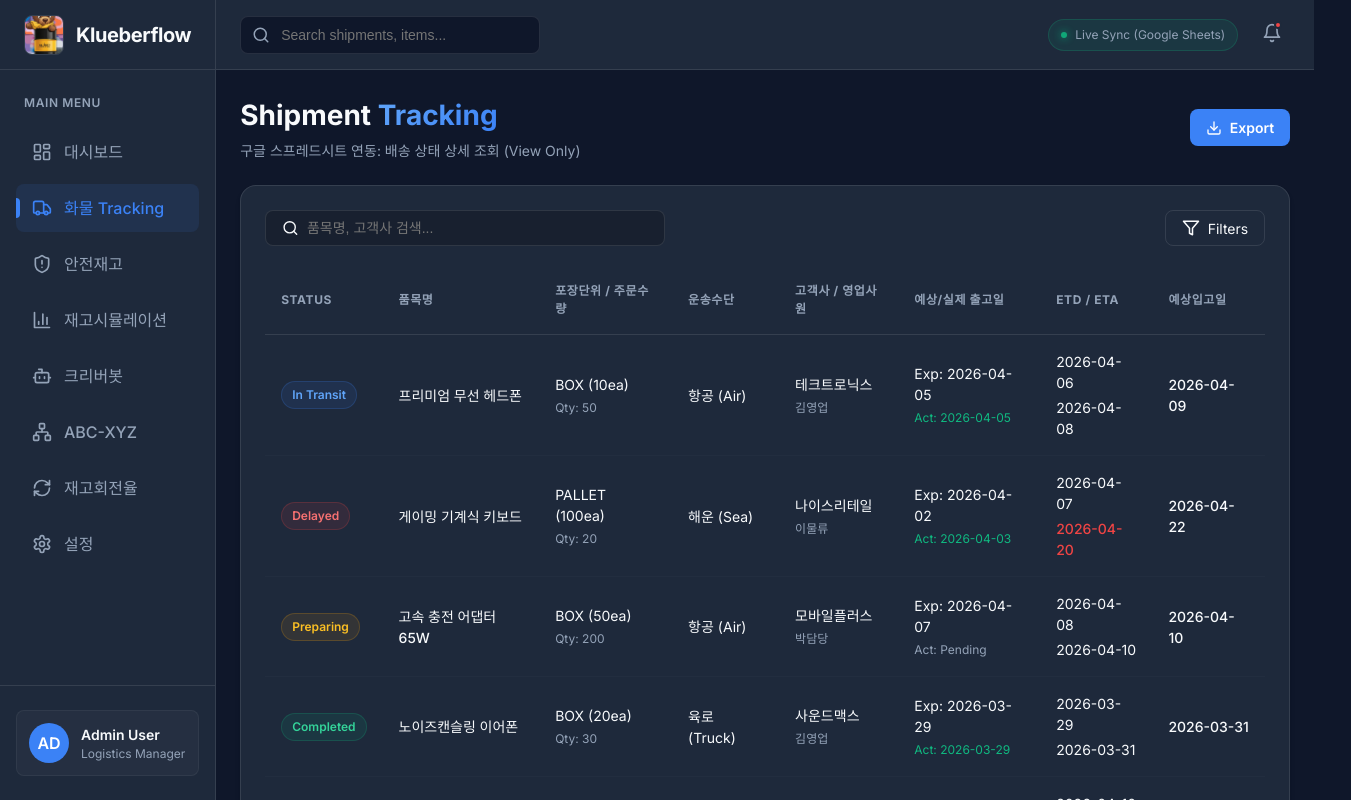
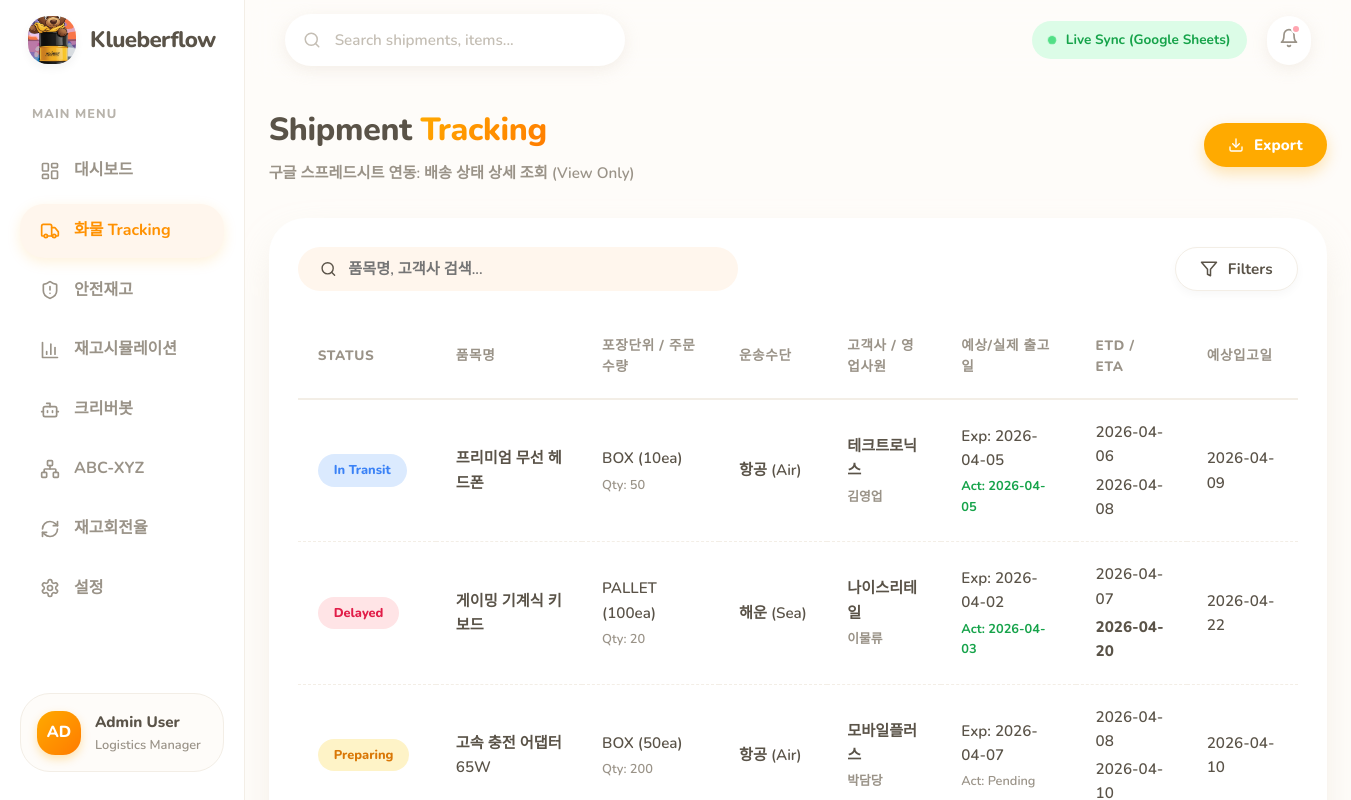
Before and after one commit to test080708070807/klueberflow, a React (Vite) app: page /track in a window 1280 px wide. Shown: the top 800 px of the page, 1351 px wide, since content can reach past the window. Built offline with nearby package versions, Linux system fonts and the light colour scheme.

Commit message:
Add files via upload

```diff
--- a/src/components/Header.css
+++ b/src/components/Header.css
@@ -1,11 +1,11 @@
 .header {
   height: var(--header-height);
-  background-color: var(--bg-secondary);
-  border-bottom: 1px solid var(--border-color);
+  background-color: rgba(254, 252, 249, 0.85); /* 투명한 느낌 */
+  backdrop-filter: blur(12px);
   display: flex;
   align-items: center;
   justify-content: space-between;
-  padding: 0 24px;
+  padding: 0 40px;
   position: sticky;
   top: 0;
   z-index: 30;
@@ -14,7 +14,7 @@
 .header-left, .header-right {
   display: flex;
   align-items: center;
-  gap: 16px;
+  gap: 20px;
 }
 
 .menu-btn {
@@ -22,107 +22,106 @@
   background: none;
   border: none;
   color: var(--text-primary);
-  padding: 8px;
-  border-radius: 8px;
-}
-
-.menu-btn:hover {
-  background-color: rgba(255, 255, 255, 0.05);
+  padding: 10px;
+  border-radius: 16px;
+  background-color: white;
+  box-shadow: 0 2px 10px rgba(0,0,0,0.05);
 }
 
 .search-bar {
   position: relative;
-  width: 300px;
+  width: 340px;
 }
 
 .search-icon {
   position: absolute;
-  left: 12px;
+  left: 18px;
   top: 50%;
   transform: translateY(-50%);
-  color: var(--text-secondary);
+  color: #c4beb4;
 }
 
 .search-bar input {
   width: 100%;
-  background-color: var(--bg-color);
-  border: 1px solid var(--border-color);
+  background-color: white;
+  border: 2px solid transparent;
   color: var(--text-primary);
-  padding: 10px 16px 10px 40px;
-  border-radius: 8px;
-  font-size: 0.875rem;
-  transition: all 0.2s;
+  padding: 14px 20px 14px 48px;
+  border-radius: 999px; /* 완전 둥글게 */
+  font-size: 0.95rem;
+  font-weight: 600;
+  font-family: inherit;
+  transition: all 0.3s cubic-bezier(0.34, 1.56, 0.64, 1);
+  box-shadow: 0 4px 15px rgba(220, 205, 185, 0.3);
 }
 
 .search-bar input:focus {
   outline: none;
   border-color: var(--accent-color);
-  box-shadow: 0 0 0 3px rgba(59, 130, 246, 0.2);
+  box-shadow: 0 8px 25px rgba(255, 170, 0, 0.2);
+  transform: translateY(-2px);
+}
+
+.search-bar input::placeholder {
+  color: #c4beb4;
 }
 
 .last-sync {
   display: flex;
   align-items: center;
-  gap: 8px;
-  font-size: 0.75rem;
-  color: var(--text-secondary);
-  background-color: rgba(16, 185, 129, 0.1);
-  padding: 6px 12px;
-  border-radius: 20px;
-  border: 1px solid rgba(16, 185, 129, 0.2);
+  gap: 10px;
+  font-size: 0.85rem;
+  font-weight: 700;
+  color: #16a34a;
+  background-color: #dcfce7;
+  padding: 8px 16px;
+  border-radius: 99px;
 }
 
 .sync-dot {
-  width: 6px;
-  height: 6px;
+  width: 8px;
+  height: 8px;
   background-color: var(--success);
   border-radius: 50%;
-  box-shadow: 0 0 8px var(--success);
-  animation: pulse 2s infinite;
+  animation: pulseLight 2s infinite;
 }
 
-@keyframes pulse {
-  0% { opacity: 1; }
-  50% { opacity: 0.4; }
-  100% { opacity: 1; }
+@keyframes pulseLight {
+  0% { transform: scale(1); opacity: 1; }
+  50% { transform: scale(1.4); opacity: 0.5; }
+  100% { transform: scale(1); opacity: 1; }
 }
 
 .icon-btn {
-  background: none;
+  background: white;
   border: none;
   color: var(--text-secondary);
   position: relative;
-  padding: 8px;
-  border-radius: 8px;
-  transition: background-color 0.2s;
+  padding: 12px;
+  border-radius: 99px;
+  box-shadow: 0 4px 15px rgba(220, 205, 185, 0.3);
+  transition: all 0.3s cubic-bezier(0.34, 1.56, 0.64, 1);
 }
 
 .icon-btn:hover {
-  background-color: rgba(255, 255, 255, 0.05);
-  color: var(--text-primary);
+  color: var(--accent-color);
+  transform: translateY(-3px);
+  box-shadow: 0 8px 20px rgba(220, 205, 185, 0.5);
 }
 
 .notification-badge {
   position: absolute;
-  top: 6px;
-  right: 8px;
-  width: 8px;
-  height: 8px;
+  top: 8px;
+  right: 10px;
+  width: 10px;
+  height: 10px;
   background-color: var(--danger);
   border-radius: 50%;
-  border: 2px solid var(--bg-secondary);
+  border: 2px solid white;
 }
 
 @media (max-width: 768px) {
-  .menu-btn {
-    display: block;
-  }
-
-  .search-bar {
-    display: none;
-  }
-
-  .header {
-    padding: 0 16px;
-  }
+  .menu-btn { display: block; }
+  .search-bar { display: none; }
+  .header { padding: 0 20px; }
 }
--- a/src/components/Sidebar.css
+++ b/src/components/Sidebar.css
@@ -16,30 +16,29 @@
   display: flex;
   align-items: center;
   justify-content: space-between;
-  padding: 0 24px;
-  border-bottom: 1px solid var(--border-color);
+  padding: 0 28px;
 }
 
 .logo {
   display: flex;
   align-items: center;
-  gap: 12px;
+  gap: 14px;
   cursor: pointer;
   text-decoration: none;
 }
 
 .logo-img {
-  width: 40px;
-  height: 40px;
-  border-radius: 8px;
+  width: 48px;
+  height: 48px;
+  border-radius: 20px;
   object-fit: cover;
-  border: 1px solid var(--border-color);
+  box-shadow: 0 4px 10px rgba(0,0,0,0.05);
 }
 
 .logo h2 {
-  font-size: 1.25rem;
-  letter-spacing: -0.02em;
-  font-weight: 700;
+  font-size: 1.4rem;
+  letter-spacing: -0.03em;
+  font-weight: 800;
   color: var(--text-primary);
 }
 
@@ -51,120 +50,94 @@
 }
 
 .sidebar-nav {
-  padding: 24px 16px;
+  padding: 24px 20px;
   flex: 1;
 }
 
 .nav-label {
-  font-size: 0.75rem;
-  font-weight: 600;
+  font-size: 0.8rem;
+  font-weight: 800;
   color: var(--text-secondary);
-  margin-bottom: 16px;
-  padding-left: 8px;
-  letter-spacing: 0.05em;
+  margin-bottom: 20px;
+  padding-left: 12px;
+  letter-spacing: 0.08em;
+  opacity: 0.7;
 }
 
 .nav-link {
   display: flex;
   align-items: center;
-  gap: 12px;
-  padding: 12px 16px;
-  border-radius: 8px;
+  gap: 14px;
+  padding: 14px 20px;
+  border-radius: 24px; /* 완전 둥글게 */
   color: var(--text-secondary);
-  font-weight: 500;
-  transition: all 0.2s;
-  margin-bottom: 8px;
+  font-weight: 700;
+  transition: all 0.2s cubic-bezier(0.34, 1.56, 0.64, 1);
+  margin-bottom: 6px;
 }
 
 .nav-link:hover {
-  background-color: rgba(255, 255, 255, 0.05);
+  background-color: var(--bg-color);
   color: var(--text-primary);
+  transform: translateX(4px);
 }
 
 .nav-link.active {
-  background-color: rgba(59, 130, 246, 0.1);
-  color: var(--accent-color);
-  position: relative;
-}
-
-.nav-link.active::before {
-  content: '';
-  position: absolute;
-  left: 0;
-  top: 50%;
-  transform: translateY(-50%);
-  width: 4px;
-  height: 20px;
-  background-color: var(--accent-color);
-  border-radius: 0 4px 4px 0;
-}
-
-.nav-link.disabled {
-  opacity: 0.5;
-  cursor: not-allowed;
+  background-color: var(--bg-tertiary);
+  color: var(--accent-hover);
+  box-shadow: 0 4px 14px rgba(255, 170, 0, 0.15);
 }
 
 .sidebar-footer {
-  padding: 24px 16px;
-  border-top: 1px solid var(--border-color);
+  padding: 28px 20px;
 }
 
 .user-profile {
   display: flex;
   align-items: center;
-  gap: 12px;
-  padding: 12px;
-  background-color: rgba(255, 255, 255, 0.03);
-  border-radius: 8px;
-  border: 1px solid var(--glass-border);
+  gap: 14px;
+  padding: 16px;
+  background-color: var(--bg-color);
+  border-radius: 30px;
+  border: 1px solid var(--border-color);
 }
 
 .avatar {
-  width: 40px;
-  height: 40px;
-  border-radius: 50%;
-  background-color: var(--accent-color);
+  width: 44px;
+  height: 44px;
+  border-radius: 18px;
+  background: linear-gradient(135deg, #ffaa00, #ff7b00);
   display: flex;
   align-items: center;
   justify-content: center;
-  font-weight: 600;
+  font-weight: 800;
   color: white;
+  box-shadow: 0 4px 10px rgba(255, 170, 0, 0.3);
 }
 
 .user-info .name {
-  font-size: 0.875rem;
-  font-weight: 600;
+  font-size: 0.95rem;
+  font-weight: 800;
 }
 
 .user-info .role {
-  font-size: 0.75rem;
+  font-size: 0.8rem;
   color: var(--text-secondary);
+  font-weight: 600;
 }
 
 .sidebar-overlay {
   display: none;
   position: fixed;
   inset: 0;
-  background-color: rgba(0, 0, 0, 0.5);
+  background-color: rgba(255, 255, 255, 0.8);
   z-index: 40;
-  backdrop-filter: blur(4px);
+  backdrop-filter: blur(8px);
 }
 
 @media (max-width: 768px) {
-  .sidebar {
-    position: fixed;
-    transform: translateX(-100%);
-  }
-
-  .sidebar.open {
-    transform: translateX(0);
-  }
-
-  .mobile-close {
-    display: block;
-  }
-
-  .sidebar-overlay.active {
-    display: block;
-  }
+  .sidebar { position: fixed; transform: translateX(-100%); }
+  .sidebar.open { transform: translateX(0); }
+  .mobile-close { display: block; }
+  .sidebar-overlay.active { display: block; }
 }
--- a/src/index.css
+++ b/src/index.css
@@ -1,19 +1,20 @@
+@import url('https://fonts.googleapis.com/css2?family=Nunito:wght@400;600;700;800&display=swap');
+
 :root {
-  --bg-color: #0f172a; /* Slate 900 */
-  --bg-secondary: #1e293b; /* Slate 800 */
-  --bg-tertiary: rgba(30, 41, 59, 0.7);
-  --text-primary: #f8fafc;
-  --text-secondary: #94a3b8;
-  --accent-color: #3b82f6; /* Blue 500 */
-  --accent-hover: #2563eb;
-  --success: #10b981;
-  --warning: #f59e0b;
-  --danger: #ef4444;
-  --border-color: rgba(255, 255, 255, 0.1);
-  --glass-border: rgba(255, 255, 255, 0.05);
+  --bg-color: #fefcf9; /* 매우 부드러운 아이보리 톤 */
+  --bg-secondary: #ffffff; /* 하얀색 카드 */
+  --bg-tertiary: #fff6ed; /* 크리버 옐로우의 아주 연한 파스텔 버전 */
+  --text-primary: #5a5348; /* 부드러운 브라운/그레이 텍스트 */
+  --text-secondary: #9a9388;
+  --accent-color: #ffaa00; /* 크리버봇의 테마색 (옐로우오렌지) */
+  --accent-hover: #ff9100;
+  --success: #4ade80;
+  --warning: #fbbf24;
+  --danger: #ffa5b0; /* 부드러운 코랄 핑크 */
+  --border-color: #f3eee6;
 
-  --sidebar-width: 260px;
-  --header-height: 70px;
+  --sidebar-width: 280px;
+  --header-height: 80px;
 }
 
 * {
@@ -23,26 +24,26 @@
 }
 
 body {
-  font-family: 'Inter', system-ui, -apple-system, sans-serif;
+  font-family: 'Nunito', 'Pretendard', system-ui, sans-serif;
   background-color: var(--bg-color);
   color: var(--text-primary);
-  line-height: 1.5;
+  line-height: 1.6;
   -webkit-font-smoothing: antialiased;
 }
 
-/* Glassmorphism Card Utilities */
+/* 말랑말랑한 조약돌 스타일 카드 */
 .glass-card {
   background: var(--bg-secondary);
-  border: 1px solid var(--border-color);
-  border-radius: 16px;
-  padding: 24px;
-  box-shadow: 0 4px 6px -1px rgba(0, 0, 0, 0.1), 0 2px 4px -1px rgba(0, 0, 0, 0.06);
-  transition: transform 0.2s ease, box-shadow 0.2s ease;
+  border: 1px solid rgba(255, 255, 255, 0.8);
+  border-radius: 36px;
+  padding: 28px;
+  box-shadow: 0 16px 40px -10px rgba(220, 205, 185, 0.4);
+  transition: transform 0.4s cubic-bezier(0.34, 1.56, 0.64, 1), box-shadow 0.4s ease;
 }
 
 .glass-card:hover {
-  transform: translateY(-2px);
-  box-shadow: 0 10px 15px -3px rgba(0, 0, 0, 0.1), 0 4px 6px -2px rgba(0, 0, 0, 0.05);
+  transform: translateY(-6px);
+  box-shadow: 0 24px 50px -12px rgba(220, 205, 185, 0.6);
 }
 
 .layout-container {
@@ -56,10 +57,10 @@ body {
   flex-direction: column;
 }
 
-/* Base Styles */
 h1, h2, h3, h4, h5, h6 {
-  font-weight: 600;
+  font-weight: 800;
   color: var(--text-primary);
+  letter-spacing: -0.01em;
 }
 
 a {
@@ -70,37 +71,33 @@ a {
 button {
   cursor: pointer;
   font-family: inherit;
+  font-weight: 700;
 }
 
-/* Utility classes */
+/* 그라디언트 텍스트 (말랑하고 따뜻한 톤) */
 .text-gradient {
-  background: linear-gradient(135deg, #60a5fa, #3b82f6);
+  background: linear-gradient(135deg, #ffaa00, #ff7b00);
   -webkit-background-clip: text;
   -webkit-text-fill-color: transparent;
 }
 
-/* Scrollbar */
+/* 스크롤바 둥글게 */
 ::-webkit-scrollbar {
-  width: 8px;
-  height: 8px;
+  width: 10px;
+  height: 10px;
+}
+::-webkit-scrollbar-track {
+  background: transparent;
+}
+::-webkit-scrollbar-thumb {
+  background: #e8e0d5;
+  border-radius: 99px;
+  border: 2px solid var(--bg-color);
+}
+::-webkit-scrollbar-thumb:hover {
+  background: #d4c8b8;
 }
 
-::-webkit-scrollbar-track {
-  background: var(--bg-color);
+@media (max-width: 768px) {
+  .layout-container { flex-direction: column; }
 }
-
-::-webkit-scrollbar-thumb {
-  background: var(--bg-secondary);
-  border-radius: 4px;
-}
-
-::-webkit-scrollbar-thumb:hover {
-  background: var(--text-secondary);
-}
-
-/* Responsive */
-@media (max-width: 768px) {
-  .layout-container {
-    flex-direction: column;
-  }
-}
--- a/src/pages/Dashboard.css
+++ b/src/pages/Dashboard.css
@@ -1,9 +1,9 @@
 .animate-fade-in {
-  animation: fadeIn 0.4s ease-out;
+  animation: fadeIn 0.5s cubic-bezier(0.34, 1.56, 0.64, 1);
 }
 
 @keyframes fadeIn {
-  from { opacity: 0; transform: translateY(10px); }
+  from { opacity: 0; transform: translateY(15px); }
   to { opacity: 1; transform: translateY(0); }
 }
 
@@ -11,81 +11,84 @@
   display: flex;
   justify-content: space-between;
   align-items: center;
-  margin-bottom: 24px;
+  margin-bottom: 32px;
 }
 
 .page-title {
-  font-size: 1.75rem;
-  font-weight: 700;
-  margin-bottom: 4px;
+  font-size: 2rem;
+  margin-bottom: 6px;
 }
 
 .page-subtitle {
   color: var(--text-secondary);
-  font-size: 0.875rem;
+  font-size: 0.95rem;
+  font-weight: 600;
 }
 
 .date-filter {
-  padding: 8px 16px;
-  font-size: 0.875rem;
-  font-weight: 500;
+  padding: 12px 24px;
+  font-size: 0.95rem;
+  font-weight: 800;
+  border-radius: 99px; /* 완전 둥글게 */
 }
 
 .stats-grid {
   display: grid;
   grid-template-columns: repeat(auto-fit, minmax(240px, 1fr));
   gap: 24px;
-  margin-bottom: 24px;
+  margin-bottom: 32px;
 }
 
 .stat-card {
   position: relative;
   overflow: hidden;
+  padding: 30px;
 }
 
 .stat-icon {
-  width: 48px;
-  height: 48px;
-  border-radius: 12px;
+  width: 56px;
+  height: 56px;
+  border-radius: 20px;
   display: flex;
   align-items: center;
   justify-content: center;
-  margin-bottom: 16px;
-  color: white;
+  margin-bottom: 20px;
+  box-shadow: 0 8px 20px rgba(0,0,0,0.06);
 }
 
-.bg-blue { background: linear-gradient(135deg, #60a5fa, #3b82f6); }
-.bg-warning { background: linear-gradient(135deg, #fbbf24, #d97706); }
-.bg-danger { background: linear-gradient(135deg, #f87171, #ef4444); }
-.bg-success { background: linear-gradient(135deg, #34d399, #10b981); }
+/* 부드러운 파스텔 컬러로 변경 */
+.bg-blue { background: linear-gradient(135deg, #e0e7ff, #c7d2fe); color: #4f46e5; }
+.bg-warning { background: linear-gradient(135deg, #ffedd5, #fed7aa); color: #ea580c; }
+.bg-danger { background: linear-gradient(135deg, #ffe4e6, #fecdd3); color: #e11d48; }
+.bg-success { background: linear-gradient(135deg, #dcfce7, #bbf7d0); color: #16a34a; }
 
 .stat-info {
-  margin-bottom: 12px;
+  margin-bottom: 16px;
 }
 
 .stat-label {
   color: var(--text-secondary);
-  font-size: 0.875rem;
-  font-weight: 500;
-  margin-bottom: 4px;
+  font-size: 0.9rem;
+  font-weight: 700;
+  margin-bottom: 6px;
 }
 
 .stat-value {
-  font-size: 1.75rem;
-  font-weight: 700;
+  font-size: 2.2rem;
+  font-weight: 800;
 }
 
 .stat-trend {
-  font-size: 0.75rem;
-  font-weight: 600;
+  font-size: 0.8rem;
+  font-weight: 800;
   display: inline-block;
-  padding: 4px 8px;
-  border-radius: 12px;
+  padding: 6px 12px;
+  border-radius: 99px;
 }
 
-.stat-trend.positive { color: #10b981; background-color: rgba(16, 185, 129, 0.1); }
-.stat-trend.negative { color: #ef4444; background-color: rgba(239, 68, 68, 0.1); }
-.stat-trend.neutral { color: #94a3b8; background-color: rgba(148, 163, 184, 0.1); }
+.stat-trend.positive { color: #15803d; background-color: #dcfce7; }
+.stat-trend.negative { color: #be123c; background-color: #ffe4e6; }
+.stat-trend.neutral { color: #475569; background-color: #f1f5f9; }
 
 .charts-section {
   display: grid;
@@ -94,15 +97,15 @@
 }
 
 .chart-header {
-  margin-bottom: 20px;
+  margin-bottom: 24px;
 }
 
 .chart-header h3 {
-  font-size: 1.125rem;
+  font-size: 1.25rem;
 }
 
 .chart-wrapper {
-  height: 300px;
+  height: 320px;
 }
 
 .activity-list {
@@ -113,36 +116,40 @@
 
 .activity-item {
   display: flex;
-  gap: 12px;
+  gap: 16px;
   align-items: flex-start;
-  padding: 12px;
-  background-color: rgba(0, 0, 0, 0.2);
-  border-radius: 8px;
-  border-left: 3px solid transparent;
+  padding: 20px;
+  background-color: var(--bg-tertiary); /* 부드러운 배경 */
+  border-radius: 24px;
+  border: 1px solid white;
+  box-shadow: 0 4px 10px rgba(0,0,0,0.02);
+  transition: transform 0.2s;
 }
 
-.activity-item:has(.bg-danger) { border-left-color: var(--danger); }
-.activity-item:has(.bg-warning) { border-left-color: var(--warning); }
-.activity-item:has(.bg-success) { border-left-color: var(--success); }
+.activity-item:hover {
+  transform: scale(1.02);
+}
 
 .activity-dot {
-  width: 10px;
-  height: 10px;
+  width: 14px;
+  height: 14px;
   border-radius: 50%;
-  margin-top: 5px;
+  margin-top: 4px;
   flex-shrink: 0;
+  box-shadow: 0 0 0 4px white; /* 귀여운 테두리 효과 */
 }
 
 .activity-content p {
-  font-size: 0.875rem;
-  font-weight: 600;
+  font-size: 0.95rem;
+  font-weight: 800;
   color: var(--text-primary);
-  margin-bottom: 4px;
+  margin-bottom: 6px;
 }
 
 .activity-content span {
-  font-size: 0.75rem;
+  font-size: 0.85rem;
   color: var(--text-secondary);
+  font-weight: 600;
 }
 
 @media (max-width: 1024px) {
--- a/src/pages/TrackPage.css
+++ b/src/pages/TrackPage.css
@@ -1,25 +1,28 @@
 .export-btn {
   display: flex;
   align-items: center;
-  gap: 8px;
+  gap: 10px;
   background-color: var(--accent-color);
   color: white;
   border: none;
-  padding: 10px 16px;
-  border-radius: 8px;
-  font-weight: 600;
-  font-size: 0.875rem;
-  transition: background-color 0.2s;
+  padding: 12px 24px;
+  border-radius: 99px; /* 완전 둥글게 */
+  font-weight: 800;
+  font-size: 0.95rem;
+  transition: all 0.3s cubic-bezier(0.34, 1.56, 0.64, 1);
+  box-shadow: 0 6px 15px rgba(255, 170, 0, 0.3);
 }
 
 .export-btn:hover {
   background-color: var(--accent-hover);
+  transform: translateY(-3px);
+  box-shadow: 0 10px 20px rgba(255, 170, 0, 0.4);
 }
 
 .table-controls {
   display: flex;
   justify-content: space-between;
-  margin-bottom: 20px;
+  margin-bottom: 24px;
   flex-wrap: wrap;
   gap: 16px;
 }
@@ -27,13 +30,20 @@
 .search-box {
   display: flex;
   align-items: center;
-  gap: 8px;
-  background-color: rgba(0, 0, 0, 0.2);
-  border: 1px solid var(--border-color);
-  padding: 8px 16px;
-  border-radius: 8px;
+  gap: 12px;
+  background-color: var(--bg-tertiary);
+  border: 2px solid transparent;
+  padding: 10px 20px;
+  border-radius: 99px;
   flex: 1;
-  max-width: 400px;
+  max-width: 440px;
+  transition: border-color 0.2s;
+}
+
+.search-box:focus-within {
+  background-color: white;
+  border-color: var(--accent-color);
+  box-shadow: 0 4px 15px rgba(255, 170, 0, 0.1);
 }
 
 .search-box input {
@@ -41,7 +51,9 @@
   border: none;
   color: var(--text-primary);
   width: 100%;
-  font-size: 0.875rem;
+  font-size: 0.95rem;
+  font-weight: 600;
+  font-family: inherit;
 }
 
 .search-box input:focus {
@@ -51,22 +63,27 @@
 .filter-btn {
   display: flex;
   align-items: center;
-  gap: 8px;
-  background-color: transparent;
+  gap: 10px;
+  background-color: white;
   color: var(--text-primary);
   border: 1px solid var(--border-color);
-  padding: 8px 16px;
-  border-radius: 8px;
-  font-size: 0.875rem;
-  transition: all 0.2s;
+  padding: 10px 24px;
+  border-radius: 99px;
+  font-weight: 700;
+  font-size: 0.95rem;
+  transition: all 0.3s cubic-bezier(0.34, 1.56, 0.64, 1);
+  box-shadow: 0 4px 10px rgba(0,0,0,0.03);
 }
 
 .filter-btn:hover {
-  background-color: rgba(255, 255, 255, 0.05);
+  background-color: var(--bg-tertiary);
+  transform: translateY(-2px);
+  border-color: #f5a623;
 }
 
 .table-wrapper {
   overflow-x: auto;
+  border-radius: 20px;
 }
 
 .tracking-table {
@@ -77,23 +94,30 @@
 
 .tracking-table th {
   text-align: left;
-  padding: 16px;
+  padding: 20px;
   color: var(--text-secondary);
-  font-size: 0.75rem;
+  font-size: 0.85rem;
   text-transform: uppercase;
   letter-spacing: 0.05em;
-  border-bottom: 1px solid var(--border-color);
+  font-weight: 800;
+  border-bottom: 2px solid var(--border-color);
+  background-color: rgba(255,255,255,0.5);
 }
 
 .tracking-table td {
-  padding: 16px;
-  font-size: 0.875rem;
-  border-bottom: 1px solid rgba(255, 255, 255, 0.02);
+  padding: 20px;
+  font-size: 0.95rem;
+  font-weight: 600;
+  border-bottom: 1px dashed var(--border-color); /* 귀여운 점선 스타일 */
   vertical-align: middle;
 }
 
+.tracking-table tbody tr {
+  transition: background-color 0.2s;
+}
+
 .tracking-table tbody tr:hover {
-  background-color: rgba(255, 255, 255, 0.02);
+  background-color: var(--bg-tertiary);
 }
 
 .td-stacked {
@@ -102,27 +126,30 @@
   gap: 4px;
 }
 
-.text-muted { color: var(--text-secondary); font-size: 0.75rem; }
-.text-success { color: var(--success); font-size: 0.75rem; }
-.text-error { color: var(--danger); }
-.font-medium { font-weight: 500; }
+.text-muted { color: var(--text-secondary); font-size: 0.8rem; font-weight: 600; }
+.text-success { color: #16a34a; font-size: 0.8rem; font-weight: 700; }
+.text-error { color: #e11d48; font-weight: 700;}
+.font-medium { font-weight: 800; color: var(--text-primary); }
 
 .badge {
   display: inline-block;
-  padding: 4px 10px;
-  border-radius: 20px;
-  font-size: 0.75rem;
-  font-weight: 600;
+  padding: 6px 16px;
+  border-radius: 99px;
+  font-size: 0.8rem;
+  font-weight: 800;
   white-space: nowrap;
 }
 
-.badge-info { background-color: rgba(59, 130, 246, 0.1); color: #60a5fa; border: 1px solid rgba(59, 130, 246, 0.2); }
-.badge-error { background-color: rgba(239, 68, 68, 0.1); color: #f87171; border: 1px solid rgba(239, 68, 68, 0.2); }
-.badge-warning { background-color: rgba(245, 158, 11, 0.1); color: #fbbf24; border: 1px solid rgba(245, 158, 11, 0.2); }
-.badge-success { background-color: rgba(16, 185, 129, 0.1); color: #34d399; border: 1px solid rgba(16, 185, 129, 0.2); }
+/* 통통튀는 색상의 뱃지들 */
+.badge-info { background-color: #dbeafe; color: #3b82f6; }
+.badge-error { background-color: #ffe4e6; color: #e11d48; }
+.badge-warning { background-color: #fef3c7; color: #d97706; }
+.badge-success { background-color: #dcfce7; color: #16a34a; }
 
 .loading-state {
   text-align: center;
-  padding: 40px;
+  padding: 60px;
   color: var(--text-secondary);
+  font-weight: 700;
+  font-size: 1.1rem;
 }
```
